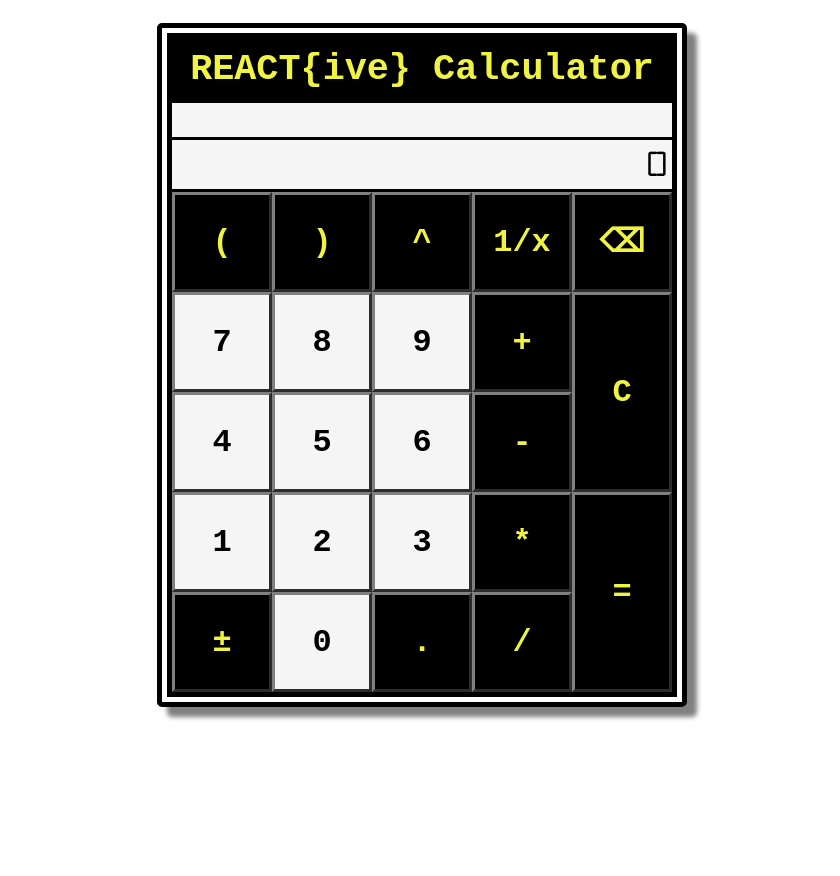
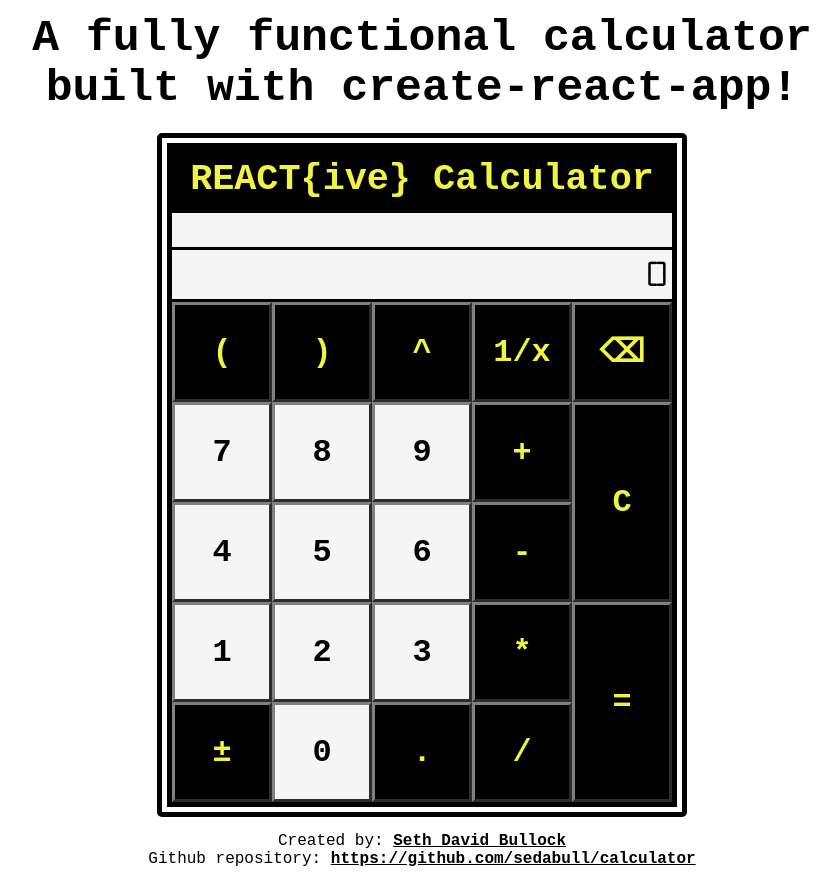
Before and after one commit to sedabull/calculator, a React (Create React App) app: page / in a window 1280 px wide. Shown: the whole page, without its empty margins (218-1058 px from the left). Before the commit the page ends 800 px from the top, so only its background shows below. Built offline with nearby package versions, Linux system fonts and the light colour scheme.

Commit message:
added a few self-promotional links

```diff
--- a/src/App.css
+++ b/src/App.css
@@ -0,0 +1,26 @@
+.App {
+    display: flex;
+    flex-direction: column;
+    align-items: center;
+}
+
+.App > h1 {
+    font-size: 2.8em;
+    margin: 5px 0px;
+    width: 800px;
+    text-align: center;
+}
+
+.App a {
+    color: inherit;
+    font-weight: bold;
+}
+
+.App a:visited {
+    color: black;
+    font-weight: bold;
+}
+
+.App p {
+    margin: 0px;
+}
--- a/src/App.js
+++ b/src/App.js
@@ -1,12 +1,21 @@
+import './App.css';
+
 import React from 'react';
 import Calculator from './components/calculator/Calculator';
 
 function App() {
-  return (
-    <div className="App">
-      <Calculator />
-    </div>
-  );//end return JSX
+    return (
+        <div className="App">
+            <h1>A fully functional calculator built with create-react-app!</h1>
+            <Calculator />
+            <p>
+                Created by: <a href="https://www.linkedin.com/in/seth-bullock-b893961ab/">Seth David Bullock</a>
+            </p>
+            <p>
+                Github repository: <a href="https://github.com/sedabull/calculator">https://github.com/sedabull/calculator</a>
+            </p>
+        </div>
+    );//end return JSX
 }//end App
 
 export default App;
--- a/src/components/calculator/Calculator.css
+++ b/src/components/calculator/Calculator.css
@@ -8,7 +8,7 @@
     margin-top: 15px;
     border: 15px double var(--primary);
     border-radius: 5px;
-    box-shadow: 10px 10px 5px var(--off-dark);
+    margin-bottom: 15px;
 }
 
 .Calculator h1 {
@@ -27,6 +27,7 @@
 .Calculator h2, h3 {
     margin: 0px;
     padding: 5px;
+    color: var(--primary);
     text-align: right;
     min-height: 37px;
     font-family: "Silverball";
```
